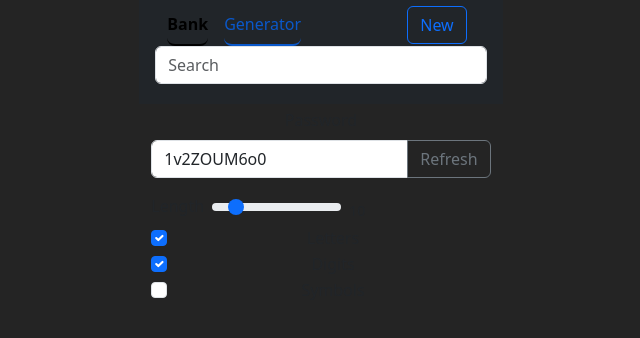
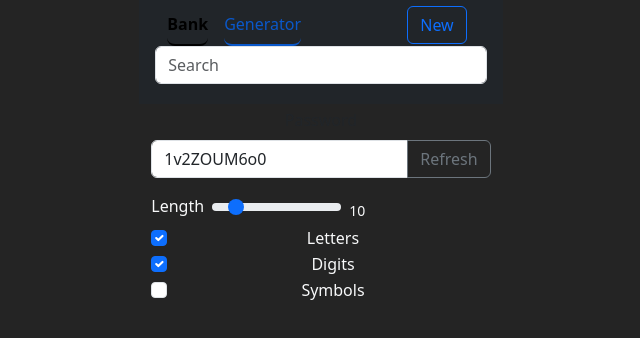
Before and after one commit to Samwise-B/password_manager, a React (Vite) app in the folder client/: page / in a window 1280 px wide. Both pictures are taken after a click on the button "Generator". Shown: the top 338 px of the page, without its empty margins (319-959 px from the left). Built offline with nearby package versions, Linux system fonts and the light colour scheme.

Commit message:
changed theme to dark & error text to danger

```diff
--- a/client/src/App.tsx
+++ b/client/src/App.tsx
@@ -197,7 +197,7 @@ function Input({ label, type, id, placeholder, pattern, errorMessage }: IInputPr
         render={({ messages }) =>
           messages &&
           Object.entries(messages).map(([type, message]) => (
-            <p key={type}>{message}</p>
+            <p key={type} className='text-danger'>{message}</p>
           ))
         }
       />
@@ -324,7 +324,7 @@ function OffCanvasWindow({renderCanvasContent, show, setShow} : OffCanvasProps)
     setShow(false);
   }
   return (
-    <Offcanvas show={show} onHide={handleClose} id="offCanvasWindow">
+    <Offcanvas show={show} onHide={handleClose} id="offCanvasWindow" placement='end' className='w-75 bg-dark text-light'>
       {renderCanvasContent()}
     </Offcanvas>
   );
--- a/client/src/Generator.tsx
+++ b/client/src/Generator.tsx
@@ -70,13 +70,13 @@ function PassLength({passLength, handleLength}: passLengthProps) {
   return (
     <div className='row g-2 align-items-center'>
       <div className='col-auto'>
-        <label htmlFor="passwordLength" className="form-label text-dark">Length</label>
+        <label htmlFor="passwordLength" className="form-label text-light">Length</label>
       </div>
       <div className='col-auto'>
         <input type="range" className="form-range" value={passLength} min={4} max={48} step={1} id="passwordLength" onChange={handleLength}></input>
       </div>
       <div className='col-auto'>
-        <span className='form-text text-dark'>{passLength}</span>
+        <span className='form-text text-light'>{passLength}</span>
       </div>
     </div>
   )
@@ -87,7 +87,7 @@ function Checkbox({flagType, hasFlag, handleFlag}: checkboxProps) {
   return (
     <div className="form-check">
       <input className="form-check-input" type="checkbox" value="" id={flagType} onChange={handleFlag} checked={hasFlag}></input>
-      <label className="form-check-label text-dark" htmlFor={flagType}>
+      <label className="form-check-label text-light" htmlFor={flagType}>
         {flagType}
       </label>
     </div>
@@ -140,7 +140,7 @@ export default function Generator({readonlyPassword} : generatorProps) {
         render={({ messages }) =>
           messages &&
           Object.entries(messages).map(([type, message]) => (
-            <p className="text-dark" key={type}>{message}</p>
+            <p className="text-danger" key={type}>{message}</p>
           ))
         }
       />)
```
